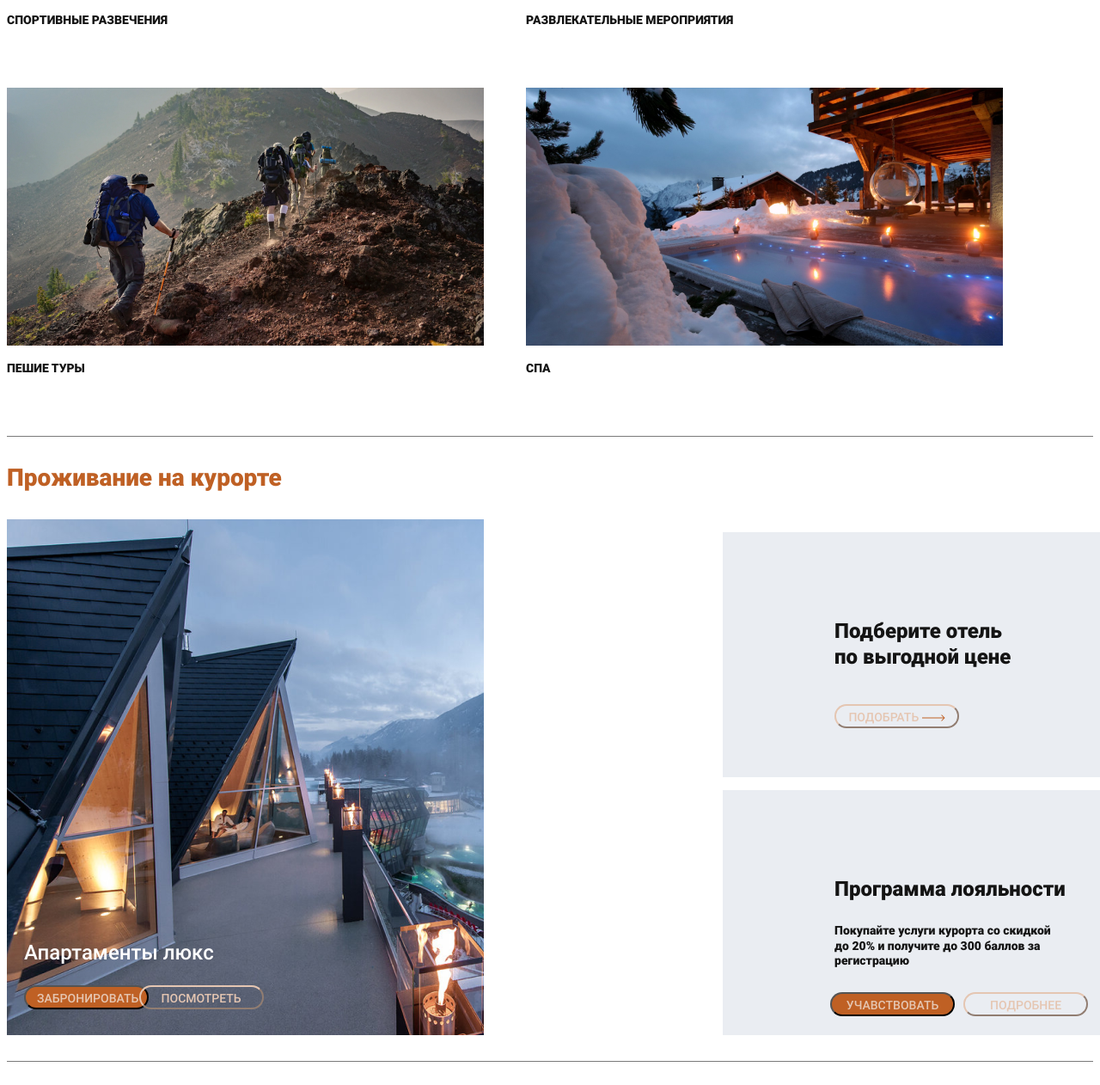
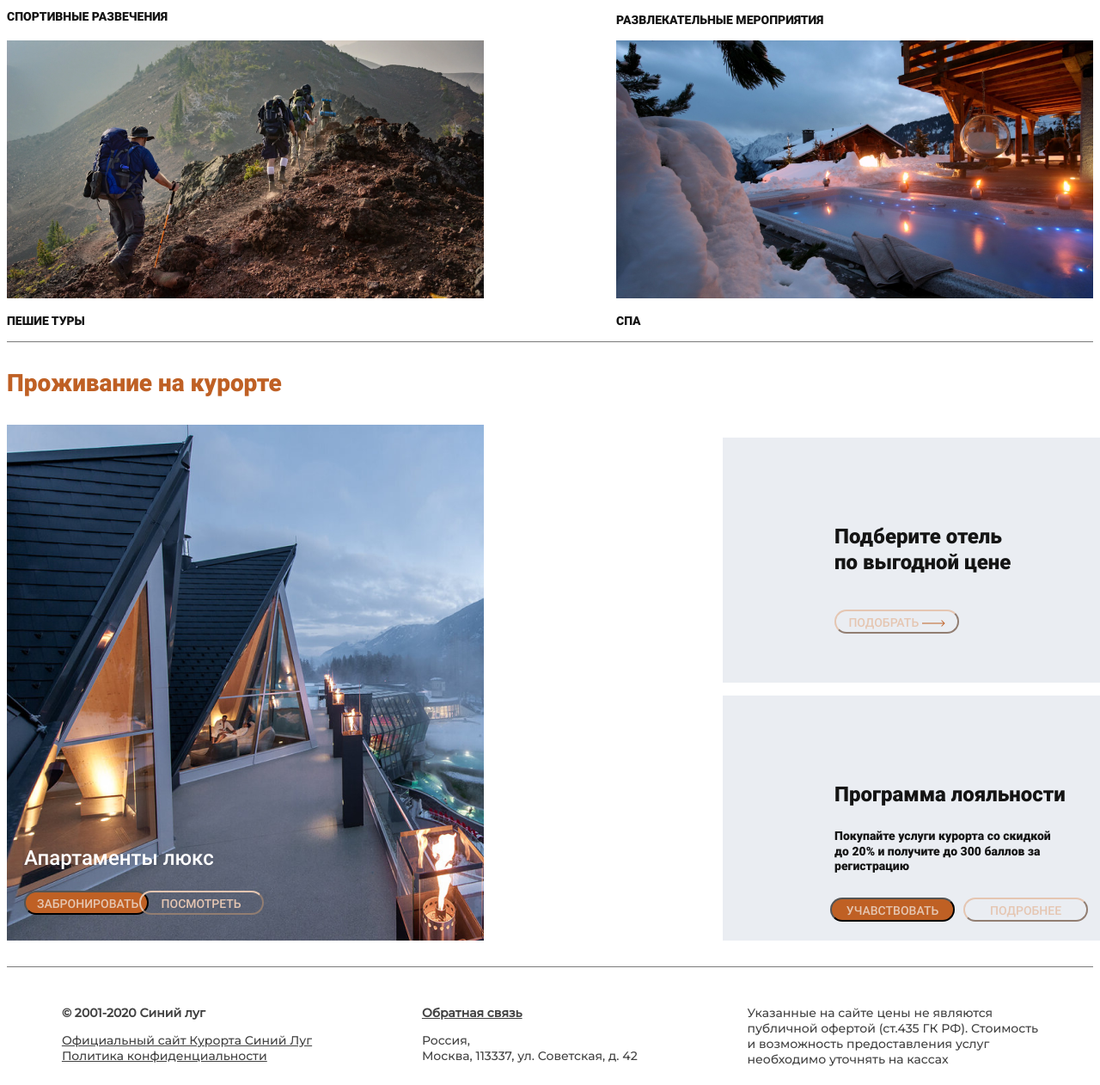
Before and after one commit to ehristoforu/test-site, a plain HTML site: page index.html in a window 1280 px wide. Shown: the part 1351-2613 px from the top of the page at 86% size. Drawn offline with Linux system fonts and the light colour scheme.

Commit message:
Add flex

```diff
--- a/index.html
+++ b/index.html
@@ -44,7 +44,7 @@
   <section>
     <h2>ОТДЫХАЙ НА КУРОРТЕ <br> СИНИЙ ЛУГ</h2>
     <span class="span-title">Развлечения</span>
-    <div>
+    <div class="img-cont">
       <div class="gaiety-div">
         <img src="./images/skiing1.png" alt="skiing" class="img-in-list">
         <p>СПОРТИВНЫЕ РАЗВЕЧЕНИЯ</p>
@@ -88,16 +88,16 @@
     </div>
   </section>
   <footer>
-    <div class="first-footer-div">
+    <div>
       <p class="p-footer"><b>&copy; 2001-2020 Синий луг</b></p>
       <a href="#" class="a-footer">Официальный сайт Курорта Синий Луг <br></a>
       <a href="#" class="a-footer">Политика конфиденциальности</a>
     </div>
-    <div class="second-footer-div">
+    <div>
       <p class="p-footer"><b><u>Обратная связь</u></b></p>
       <p class="p-footer">Россия, <br> Москва, 113337, ул. Советская, д. 42</p>
     </div>
-    <div class="thrid-footer-div">
+    <div>
       <p class="p-footer">Указанные на сайте цены не являются <br> публичной офертой (ст.435 ГК РФ). Стоимость <br> и возможность предоставления услуг <br> необходимо уточнять на кассах</p>
     </div>
   </footer>
--- a/style.css
+++ b/style.css
@@ -59,7 +59,7 @@ ul.right {
 
 
 li {
-    display: inline-block;
+    display: flex;
 }
 .li-a {
     font-family: RobotoBlack;
@@ -144,7 +144,7 @@ h2 {
 .img-in-list {
     width: 555px;
     height: 300px;
-    display: inline-block;
+    display: flex;
 }
 
 p {
@@ -154,10 +154,10 @@ p {
     line-height: 17.92px;
 }
 
-.gaiety-div {
-    display: inline-block;
-    margin-right: 45px;
-    margin-bottom: 55px;
+.img-cont {
+    display: flex;
+    flex-wrap: wrap;
+    justify-content: space-between;
 }
 
 .options-title-lux {
@@ -305,7 +305,18 @@ p {
     display: flex;
     margin-bottom: 30px;
     margin-top: 30px;
+    flex-wrap: nowrap;
+    justify-content: space-between;
+    flex-direction: row;
+    align-items: center;
 
+}
+
+footer {
+    display: flex;
+    justify-content: space-around;
+    flex-wrap: nowrap;
+    flex-direction: row;
 }
 
 .p-footer {
@@ -321,19 +332,3 @@ p {
     color: #424242;
     line-height: 18.2px;
 }
-
-.first-footer-div {
-    display: inline-block;
-    left: 0;
-
-}
-.second-footer-div {
-    display: inline-block;
-    margin-left: 190px;
-
-}
-.thrid-footer-div {
-    display: inline-block;
-    right: 0;
-    margin-left: 190px;
-}
```
